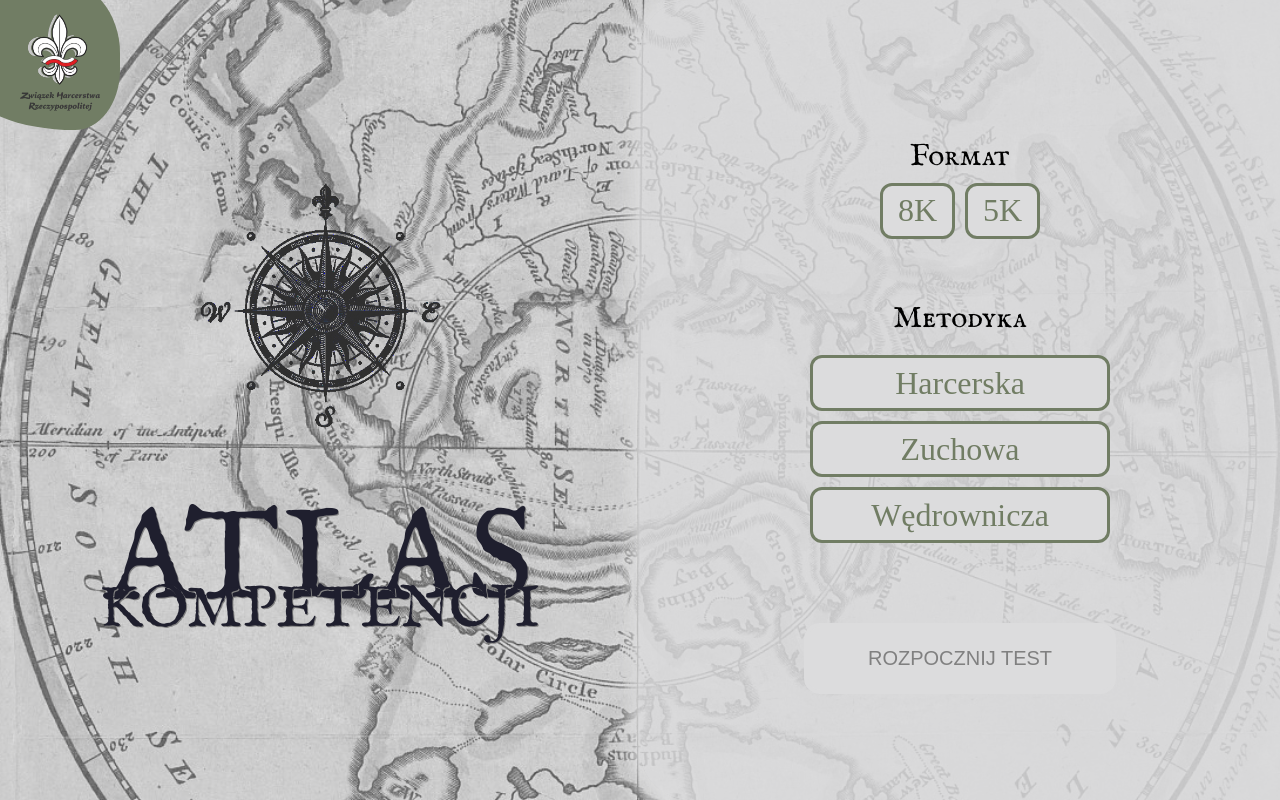
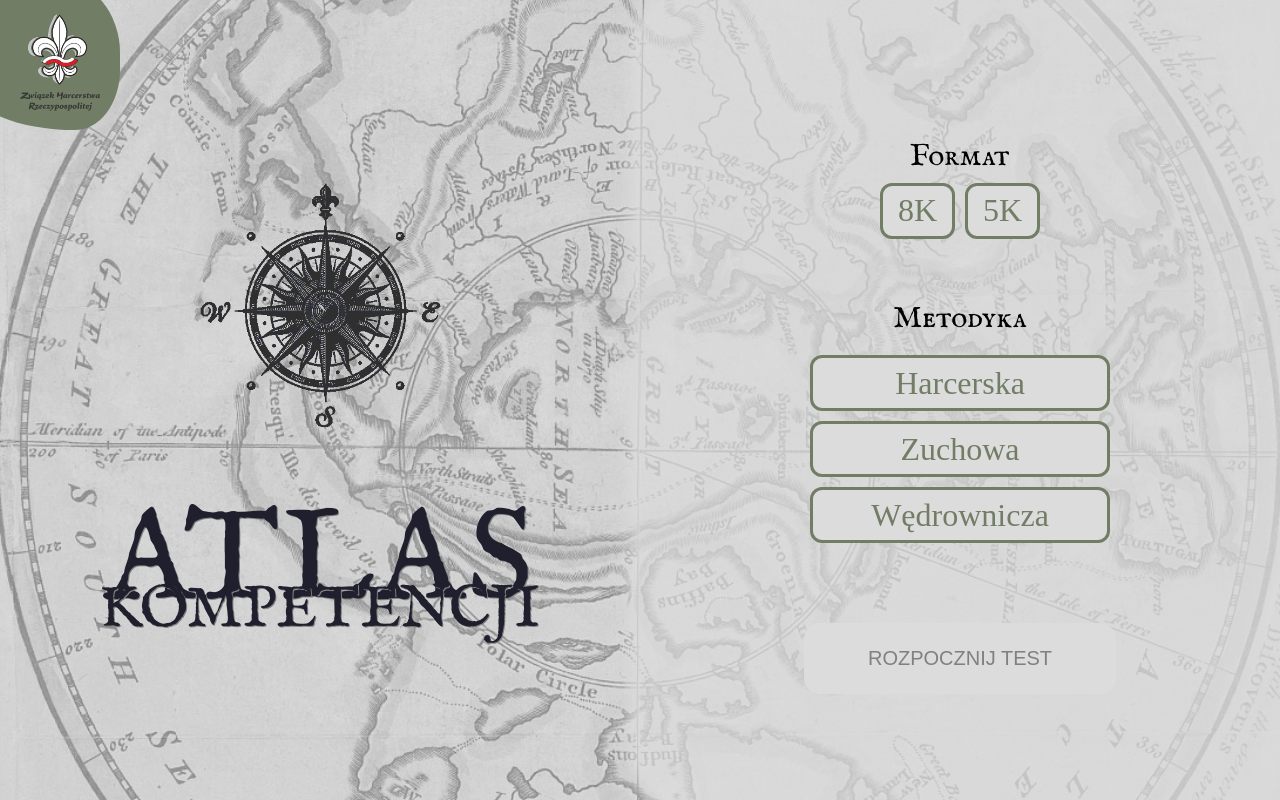
Before and after one commit to Racuun/e-atlas-kompetencji, a SvelteKit app in the folder web/: page / in a window 1280 px wide. Built offline with nearby package versions, Linux system fonts and the light colour scheme; a web font is replaced by a local one.

Commit message:
refactor: :lipstick: migrate background and headers to layout file

```diff
--- a/web/src/routes/+layout.svelte
+++ b/web/src/routes/+layout.svelte
@@ -2,4 +2,86 @@
     import '../fonts.css'
 </script>
 
-<slot />
+<div class="back">
+    <img class="map" src="map.jpg" alt="Map not found"/>
+</div>
+
+<div id="page">
+    <header class="header">
+        <div class=logo-circle>
+            <img src="ZHR_Logo.png" alt="ZHR" class="logo-zhr"/>
+        </div>
+    </header>
+
+    <slot />
+
+</div>
+
+
+
+
+<style>
+    #page {
+        position: absolute;
+        width: 100%;
+        height: 100%;
+        top:0;
+        left:0;
+
+        display: flex;
+        flex-flow: column;
+        flex-wrap: nowrap;
+
+        padding: 0;
+        margin: 0;
+    }
+
+    .back{
+        position: fixed;
+        top: 0px;
+        left: 0px;
+        background: #DCDCDD;
+        width: 100vw;
+        height: 100vh;
+        z-index: -100;
+    }
+    .map {
+        position: fixed;
+        scale: 1.1;
+        object-fit: cover;
+        top: 0px;
+        left: 50%;
+        min-width: 100%;
+        min-height: 100vh;
+        transform: translate(-45.5%, 0);
+        overflow: hidden;
+        opacity: 0.5;
+        filter: invert(0.1);
+    }
+
+    .header{
+        position:fixed;
+        top:0px;
+        left:0px;
+        width: fit-content;
+        height: fit-content;
+    }
+    .logo-circle {
+        width: 150px;
+        height: 150px;
+        top: -20px;
+        left: -30px;
+        position: relative;
+        background: #717D64;
+        opacity: 1;
+        border-radius: 0% 82% 60% 140% / 88% 97% 80% 60% ;
+        margin-bottom: -20px;
+    }
+    .logo-zhr {
+        width: 80px;
+        position: relative;
+        top: 55%;
+        left: 60%;
+        transform: translate(-50%, -50%);
+    }
+</style>
--- a/web/src/routes/+page.svelte
+++ b/web/src/routes/+page.svelte
@@ -17,9 +17,6 @@
     <meta name="description" content="Atlas kompetencji to narzędzie do ewaluacji umiejętności i kompetencji instruktorów ZHR" />
 </svelte:head>
 
-<div class="back">
-    <img class="map" src="map.jpg" alt="Map not found"/>
-</div>
 
 <main>
 
@@ -57,67 +54,7 @@
 </main>
 
 
-
-<div class="header">
-    <div class=logo-circle>
-        <img src="ZHR_Logo.png" alt="ZHR" class="logo-zhr"/>
-    </div>
-</div>
-
-
 <style>
-    .back{
-        position: fixed;
-        top: 0px;
-        left: 0px;
-        background: #DCDCDD;
-        width: 100vw;
-        height: 100vh;
-    }
-    .map {
-        position: fixed;
-        scale: 1.1;
-        object-fit: cover;
-        top: 0px;
-        left: 50%;
-        min-width: 100%;
-        min-height: 100vh;
-        transform: translate(-45.5%, 0);
-        overflow: hidden;
-        opacity: 0.8;
-        filter: invert(0.1);
-    }
-    /* .octagon {
-      width: 100px;
-      height: 100px;
-      background: red;
-      position: relative;
-      top:50%;
-    }
-    .octagon:before {
-      content: "";
-      width: 100px;
-      height: 0;
-      position: absolute;
-      top: 0;
-      left: 0;
-      border-bottom: 29px solid red;
-      border-left: 29px solid #eee;
-      border-right: 29px solid #eee;
-    }
-    .octagon:after {
-      content: "";
-      width: 100px;
-      height: 0;
-      position: absolute;
-      bottom: 0;
-      left: 0;
-      border-top: 29px solid red;
-      border-left: 29px solid #eee;
-      border-right: 29px solid #eee;
-    } */
-
-
     main {
         position: absolute;
         left: 0px;
@@ -128,30 +65,6 @@
         grid-template-columns: 1fr 1fr;
         align-items: center;
 
-    }
-
-    .header{
-        position:fixed;
-        top:0;
-        left:0;
-        width: 100%;
-    }
-    .logo-circle {
-        width: 150px;
-        height: 150px;
-        top: -20px;
-        left: -30px;
-        position: relative;
-        background: #717D64;
-        opacity: 1;
-        border-radius: 0% 82% 60% 140% / 88% 97% 80% 60% ;
-    }
-    .logo-zhr {
-        width: 80px;
-        position: relative;
-        top: 55%;
-        left: 60%;
-        transform: translate(-50%, -50%);
     }
 
 
@@ -230,7 +143,7 @@
         gap: 20px;
 
         border-radius: 50px 0px 0px 50px;
-        background: #dcdcddcf;
+        background: #dcdcddaf;
         box-shadow: 0 0px 20px 10px #DCDCDD;
     }
     fieldset {
--- a/web/src/routes/extended/+page.svelte
+++ b/web/src/routes/extended/+page.svelte
@@ -5,9 +5,6 @@
     let { data }: PageProps = $props();
 </script>
 
-<div class="back">
-    <img class="map" src="map.jpg" alt="Map not found"/>
-</div>
 
 <main>
     {#await data.returnData}
@@ -33,32 +30,8 @@
 
 
 <style>
-    .back{
-        position: fixed;
-        top: 0px;
-        left: 0px;
-        background: #DCDCDD;
-        width: 100vw;
-        height: 100vh;
-        z-index: -100;
-    }
-    .map {
-        position: fixed;
-        scale: 1.1;
-        object-fit: cover;
-        top: 0px;
-        left: 50%;
-        min-width: 100%;
-        min-height: 100vh;
-        transform: translate(-45.5%, 0);
-        overflow: hidden;
-        opacity: 0.8;
-        filter: invert(0.1);
-    }
-
-
     main {
-        position: absolute;
+        position: relative;
         top: 0px;
         left: 0px;
         width: 100vw;
```
